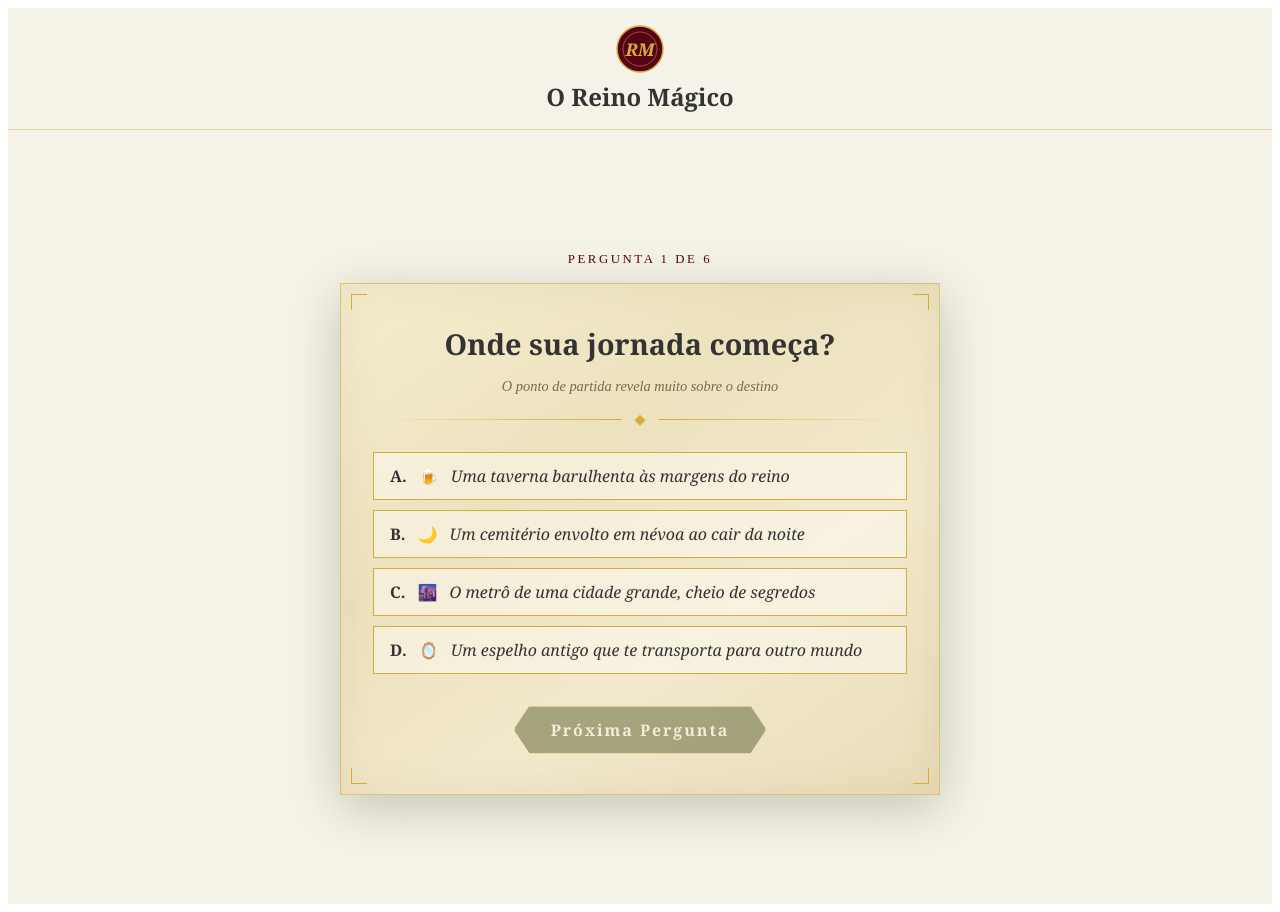
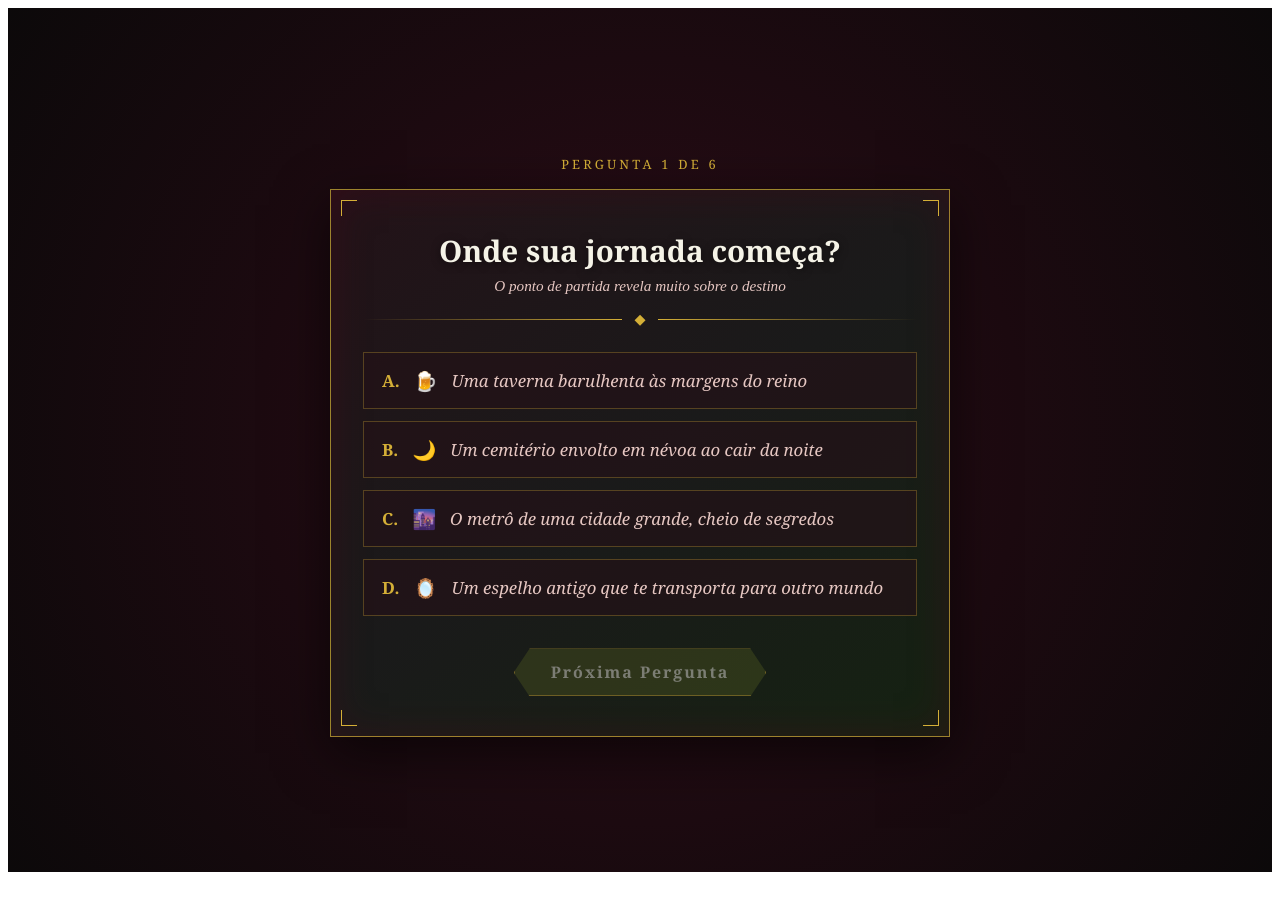
Before and after one commit to fotoslepiqueyas-del/tarcisio, a React (Vite) app: page / in a window 1280 px wide. Both pictures are taken after a click on the button "Iniciar Jornada". After the commit the page ends 880 px from the top, so only its background shows below. Built offline with nearby package versions, Linux system fonts and the light colour scheme.

Commit message:
Enhance fantasy genre details with book suggestions
Added book suggestions and updated descriptions for fantasy genres.

```diff
--- a/src/App.tsx
+++ b/src/App.tsx
@@ -25,6 +25,7 @@ interface SubgenreResult {
   description: string;
   emblem: string;
   traits: string[];
+  bookSuggestion: string;
   authors: string;
 }
 
@@ -104,54 +105,60 @@ const subgenreResults: Record<Subgenre, SubgenreResult> = {
     title: 'Alta Fantasia Épica',
     subtitle: 'Reinos Imortais & Profecias das Eras',
     description:
-      'Sua alma pulsa com o ritmo das batalhas eternas. Você é feito de lendas e estrelas — do tipo que sobrevive a guerras, ergue impérios e reescreve profecias. Os grandes mapas do mundo chamam seu nome, e dragões dobram seus pescoços para ouvi-lo. A Jornada do Herói é o seu ritmo cardíaco; o sacrifício pelo bem maior, a sua religião.',
-    emblem: '🏰',
+      'Sua alma pulsa com o ritmo das batalhas eternas. Você é feito de lendas e estrelas — do tipo que sobrevive a guerras, ergue impérios e reescreve profecias. Os grandes mapas do mundo chamam seu nome, e dragões dobram seus pescoços para ouvi-lo.',
+    emblem: '⚔️',
     traits: ['Grandioso', 'Épico', 'Mitológico', 'Profético'],
-    authors: 'Tolkien · Sanderson · George R.R. Martin',
+    bookSuggestion: 'Trono de Vidro (Sarah J. Maas)',
+    authors: 'Tolkien · Sanderson · Sarah J. Maas',
   },
   dark: {
     title: 'Fantasia Sombria',
     subtitle: 'Fronteiras entre o Crepúsculo e o Abismo',
     description:
-      'As trevas não te assustam — elas te fascinam. Você caminha nas bordas do mundo, onde a magia corrói a sanidade e os heróis pagam preços sangrentos por cada vitória. A beleza e o horror coexistem em você como gêmeos inseparáveis. Você prefere verdades cruéis a mentiras confortáveis, e isso te torna extraordinário.',
-    emblem: '🌑',
-    traits: ['Sombrio', 'Visceral', 'Filosófico', 'Complexo'],
-    authors: 'Joe Abercrombie · V.E. Schwab · Patrick Rothfuss',
+      'As trevas não te assustam — elas te fascinam. Você caminha nas bordas do mundo, onde a magia corrói a sanidade e os heróis pagam preços sangrentos por cada vitória. A beleza e o horror coexistem em você.',
+    emblem: '🖤',
+    traits: ['Sombrio', 'Visceral', 'Intenso', 'Complexo'],
+    bookSuggestion: 'Coração Lascivo',
+    authors: 'Joe Abercrombie · V.E. Schwab',
   },
   urban: {
     title: 'Fantasia Urbana',
     subtitle: 'Ruas Encantadas de Metrópoles Secretas',
     description:
-      'Você enxerga o que os outros ignoram — a magia escondida nos becos da cidade, os fae disfarçados de mendigos, os vampiros nos mesmos cafés que você. Seu mundo tem duas camadas: o mundano e o sobrenatural, e você habita ambas com igual conforto e uma ironia que encanta.',
+      'Você enxerga o que os outros ignoram — a magia escondida nos becos da cidade, os segredos urbanos e as sociedades ocultas sob o asfalto. Seu mundo habita o contraste entre o moderno e o místico.',
     emblem: '🌃',
     traits: ['Contemporâneo', 'Misterioso', 'Dualista', 'Perspicaz'],
+    bookSuggestion: 'Cidade dos Ossos / Instrumentos Mortais (Cassandra Clare)',
     authors: 'Neil Gaiman · Cassandra Clare · Jim Butcher',
   },
   romantasy: {
     title: 'Romantasy',
     subtitle: 'Reinos onde o Amor é a Maior das Magias',
     description:
-      'Para você, nenhuma batalha épica supera a tensão de dois corações destinados que resistem ao destino. Você lê nas entrelinhas entre o poder e o desejo, no olhar que diz mais do que qualquer profecia. Cortes fae, príncipes inacessíveis e amores impossíveis são o seu alimento espiritual.',
+      'Para você, nenhuma batalha épica supera a tensão de dois corações destinados que resistem ao destino. Você lê nas entrelinhas entre o poder e o desejo, onde cortes místicas e amores impossíveis reinam.',
     emblem: '🌹',
     traits: ['Apaixonado', 'Intenso', 'Mágico', 'Emotivo'],
+    bookSuggestion: 'Corte de Rosas e Espinhos',
     authors: 'Sarah J. Maas · Rebecca Yarros · Holly Black',
   },
   historical: {
     title: 'Fantasia Histórica',
     subtitle: 'Eras Perdidas onde a Magia Moldou a História',
     description:
-      'Você sente o cheiro de pergaminhos antigos e escuta o sussurro de civilizações esquecidas. A magia, para você, está enraizada na história — nos rituais da Roma Antiga, nas feiticeiras medievais, nos alquimistas do Renascimento. Você estuda o passado para compreender o presente encantado.',
+      'Você sente o cheiro de pergaminhos antigos e escuta o sussurro de civilizações esquecidas. A magia, para você, está enraizada no passado, nos rituais e nos segredos de eras remotas.',
     emblem: '🕯️',
     traits: ['Histórico', 'Ritualístico', 'Atmosférico', 'Erudito'],
-    authors: 'Susanna Clarke · Naomi Novik · Guy Gavriel Kay',
+    bookSuggestion: 'O Priorado da Laranjeira (Samantha Shannon)',
+    authors: 'Susanna Clarke · Naomi Novik · Samantha Shannon',
   },
   portal: {
     title: 'Fantasia de Portal',
     subtitle: 'Além — nos Mundos do Outro Lado do Espelho',
     description:
-      'Você sempre olhou para espelhos, armários e fontes antigas com uma pergunta nos olhos: e se? Sua fantasia favorita começa quando um ser ordinário atravessa o limiar do impossível e descobre ser extraordinário. A maravilha da descoberta e a reinvenção de si mesmo em um mundo novo alimentam a sua imaginação.',
+      'Você sempre olhou para espelhos, armários e fontes antigas com uma pergunta nos olhos: e se? Sua fantasia favorita começa quando um ser ordinário atravessa o limiar do impossível.',
     emblem: '🌀',
     traits: ['Maravilhoso', 'Transformador', 'Descoberta', 'Reinvenção'],
+    bookSuggestion: 'As Crônicas de Nárnia (C.S. Lewis)',
     authors: 'C.S. Lewis · Lev Grossman · Seanan McGuire',
   },
 };
@@ -188,36 +195,13 @@ function Filigrana({ flip = false }: { flip?: boolean }) {
   );
 }
 
-function WaxSeal({ letter = 'RM', size = 60 }: { letter?: string; size?: number }) {
-  const r = size / 2;
-  return (
-    <svg viewBox={`0 0 ${size} ${size}`} width={size} height={size}>
-      <circle cx={r} cy={r} r={r - 2} fill="#560319" stroke="#D4AF37" strokeWidth="1.5" />
-      <circle cx={r} cy={r} r={r - 8} fill="none" stroke="#D4AF37" strokeWidth="0.5" />
-      <text
-        x="50%"
-        y="54%"
-        textAnchor="middle"
-        dominantBaseline="middle"
-        fill="#D4AF37"
-        fontSize={size * 0.35}
-        fontFamily="Georgia, serif"
-        fontStyle="italic"
-        fontWeight="bold"
-      >
-        {letter}
-      </text>
-    </svg>
-  );
-}
-
-/* ─── Diamond Button ─────────────────────────────────────────────────────── */
+/* ─── Diamond Button (Estilo cartões da referência) ──────────────────────── */
 
 type ButtonVariant = 'primary' | 'secondary' | 'ghost';
 
 const VARIANT_STYLES: Record<ButtonVariant, { bg: string; color: string; shadow: string }> = {
-  primary: { bg: '#560319', color: '#F5F3E7', shadow: '0 4px 20px rgba(86,3,25,0.4)' },
-  secondary: { bg: '#4B5320', color: '#F5F3E7', shadow: '0 4px 20px rgba(75,83,32,0.4)' },
+  primary: { bg: '#560319', color: '#F5F3E7', shadow: '0 4px 20px rgba(86,3,25,0.6)' },
+  secondary: { bg: '#4B5320', color: '#F5F3E7', shadow: '0 4px 20px rgba(75,83,32,0.6)' },
   ghost: { bg: 'transparent', color: '#D4AF37', shadow: 'none' },
 };
 
@@ -288,15 +272,17 @@ function GoldDivider({ glyph = '✦' }: { glyph?: string }) {
   );
 }
 
+/* Card com fundo escuro e pergaminho envelhecido sofisticado (Vibe da imagem) */
 function ParchmentCard({ children, style = {} }: { children: React.ReactNode; style?: React.CSSProperties }) {
   return (
     <div
       style={{
         position: 'relative',
-        background: 'linear-gradient(145deg, #f5edcf 0%, #ede2be 35%, #f2e8cc 65%, #e9ddb9 100%)',
-        border: '1px solid rgba(212,175,55,0.6)',
-        boxShadow: '0 12px 48px rgba(0,0,0,0.2), inset 0 0 40px rgba(139,110,50,0.1)',
+        background: 'linear-gradient(145deg, #231218 0%, #1a1a1a 50%, #152212 100%)',
+        border: '1.5px solid rgba(212,175,55,0.7)',
+        boxShadow: '0 16px 50px rgba(0,0,0,0.6), inset 0 0 40px rgba(86,3,25,0.3)',
         padding: '2.5rem 2rem',
+        color: '#F5F3E7',
         ...style,
       }}
     >
@@ -306,29 +292,20 @@ function ParchmentCard({ children, style = {} }: { children: React.ReactNode; st
   );
 }
 
-function Header() {
-  return (
-    <header style={{ background: '#F5F3E7', borderBottom: '1px solid rgba(212,175,55,0.4)', padding: '1rem' }}>
-      <div style={{ maxWidth: '900px', margin: '0 auto', display: 'flex', flexDirection: 'column', alignItems: 'center', gap: '6px' }}>
-        <WaxSeal letter="RM" size={50} />
-        <h1 style={{ fontFamily: "Georgia, serif", color: '#333', fontSize: '1.5rem', margin: 0 }}>O Reino Mágico</h1>
-      </div>
-    </header>
-  );
-}
-
 function HeroSection({ onStart }: { onStart: () => void }) {
   return (
-    <main style={{ background: 'linear-gradient(158deg, #130609 0%, #0e1808 45%, #140f04 100%)', minHeight: 'calc(100vh - 90px)', display: 'flex', alignItems: 'center', justifyContent: 'center', padding: '2rem' }}>
+    <main style={{ background: 'radial-gradient(circle at center, #2c0b16 0%, #0c090a 100%)', minHeight: '100vh', display: 'flex', alignItems: 'center', justifyContent: 'center', padding: '2rem' }}>
       <ParchmentCard style={{ maxWidth: '600px', width: '100%', textAlign: 'center' }}>
         <Filigrana />
-        <h2 style={{ fontFamily: "Georgia, serif", color: '#560319', fontSize: '2.2rem', margin: '1rem 0' }}>Qual é o seu Subgênero de Fantasia?</h2>
+        <h2 style={{ fontFamily: "Georgia, serif", color: '#D4AF37', fontSize: '2.4rem', margin: '1.2rem 0', textShadow: '0 2px 10px rgba(212,175,55,0.4)' }}>
+          Qual é o seu Subgênero de Fantasia?
+        </h2>
         <GoldDivider />
-        <p style={{ fontFamily: "Georgia, serif", fontStyle: 'italic', color: '#333', fontSize: '1.1rem', margin: '1.5rem 0' }}>
-          Responda a 6 perguntas e descubra a qual mundo literário você pertence.
+        <p style={{ fontFamily: "Georgia, serif", fontStyle: 'italic', color: '#E6C7C2', fontSize: '1.15rem', margin: '1.5rem 0', lineHeight: 1.6 }}>
+          Responda a 6 perguntas sob o véu do mistério e descubra a qual mundo literário a sua alma pertence.
         </p>
         <Filigrana flip />
-        <div style={{ marginTop: '1.5rem' }}>
+        <div style={{ marginTop: '1.8rem' }}>
           <DiamondButton onClick={onStart} variant="primary" wide>Iniciar Jornada</DiamondButton>
         </div>
       </ParchmentCard>
@@ -341,18 +318,20 @@ function QuizSection({ question, questionIndex, total, selected, onSelect, onNex
   const OPTION_LETTERS = ['A', 'B', 'C', 'D'];
 
   return (
-    <main style={{ background: '#F5F3E7', minHeight: 'calc(100vh - 90px)', display: 'flex', alignItems: 'center', justifyContent: 'center', padding: '2rem' }}>
-      <div style={{ maxWidth: '600px', width: '100%' }}>
-        <p style={{ textAlign: 'center', color: '#560319', fontSize: '0.8rem', letterSpacing: '0.2em', textTransform: 'uppercase', marginBottom: '1rem' }}>
+    <main style={{ background: 'radial-gradient(circle at center, #2c0b16 0%, #0c090a 100%)', minHeight: '100vh', display: 'flex', alignItems: 'center', justifyContent: 'center', padding: '2rem' }}>
+      <div style={{ maxWidth: '620px', width: '100%' }}>
+        <p style={{ textAlign: 'center', color: '#D4AF37', fontSize: '0.8rem', letterSpacing: '0.25em', textTransform: 'uppercase', marginBottom: '1rem', fontFamily: "Georgia, serif" }}>
           Pergunta {questionIndex + 1} de {total}
         </p>
         <ParchmentCard>
           <div style={{ textAlign: 'center', marginBottom: '1.5rem' }}>
-            <h2 style={{ fontFamily: "Georgia, serif", color: '#333', fontSize: '1.8rem', margin: 0 }}>{question.question}</h2>
-            <p style={{ fontStyle: 'italic', color: '#7a6a4e', fontSize: '0.9rem' }}>{question.subtitle}</p>
+            <h2 style={{ fontFamily: "Georgia, serif", color: '#F5F3E7', fontSize: '1.85rem', margin: 0, textShadow: '0 2px 8px rgba(0,0,0,0.5)' }}>
+              {question.question}
+            </h2>
+            <p style={{ fontStyle: 'italic', color: '#E6C7C2', fontSize: '0.95rem', marginTop: '6px' }}>{question.subtitle}</p>
             <GoldDivider glyph="◆" />
           </div>
-          <div style={{ display: 'flex', flexDirection: 'column', gap: '10px' }}>
+          <div style={{ display: 'flex', flexDirection: 'column', gap: '12px' }}>
             {question.options.map((opt: any, idx: number) => {
               const isSelected = selected === opt.subgenre;
               return (
@@ -364,18 +343,20 @@ function QuizSection({ question, questionIndex, total, selected, onSelect, onNex
                     textAlign: 'left',
                     display: 'flex',
                     alignItems: 'center',
-                    gap: '12px',
-                    padding: '12px 16px',
-                    background: isSelected ? '#4B5320' : 'rgba(255,255,255,0.4)',
-                    border: '1px solid #D4AF37',
+                    gap: '14px',
+                    padding: '14px 18px',
+                    background: isSelected ? 'linear-gradient(135deg, #4B5320 0%, #2c3212 100%)' : 'rgba(35, 18, 24, 0.7)',
+                    border: isSelected ? '1.5px solid #D4AF37' : '1px solid rgba(212,175,55,0.3)',
                     cursor: 'pointer',
-                    color: isSelected ? '#F5F3E7' : '#333',
+                    color: isSelected ? '#F5F3E7' : '#E6C7C2',
                     fontFamily: "Georgia, serif",
-                    fontSize: '1rem',
+                    fontSize: '1.05rem',
+                    boxShadow: isSelected ? '0 4px 15px rgba(75,83,32,0.4)' : 'none',
+                    transition: 'all 0.2s ease',
                   }}
                 >
-                  <span style={{ fontWeight: 'bold' }}>{OPTION_LETTERS[idx]}.</span>
-                  <span>{opt.icon}</span>
+                  <span style={{ fontWeight: 'bold', color: '#D4AF37' }}>{OPTION_LETTERS[idx]}.</span>
+                  <span style={{ fontSize: '1.2rem' }}>{opt.icon}</span>
                   <span style={{ fontStyle: 'italic' }}>{opt.text}</span>
                 </button>
               );
@@ -394,17 +375,29 @@ function QuizSection({ question, questionIndex, total, selected, onSelect, onNex
 
 function ResultSection({ result, onReset }: any) {
   return (
-    <main style={{ background: 'linear-gradient(158deg, #130609 0%, #0c1507 45%, #13100a 100%)', minHeight: 'calc(100vh - 90px)', display: 'flex', alignItems: 'center', justifyContent: 'center', padding: '2rem' }}>
-      <ParchmentCard style={{ maxWidth: '600px', width: '100%', textAlign: 'center' }}>
-        <div style={{ fontSize: '3rem', marginBottom: '0.5rem' }}>{result.emblem}</div>
+    <main style={{ background: 'radial-gradient(circle at center, #2c0b16 0%, #0c090a 100%)', minHeight: '100vh', display: 'flex', alignItems: 'center', justifyContent: 'center', padding: '2rem' }}>
+      <ParchmentCard style={{ maxWidth: '640px', width: '100%', textAlign: 'center' }}>
+        <div style={{ fontSize: '3.2rem', marginBottom: '0.2rem', filter: 'drop-shadow(0 2px 8px rgba(212,175,55,0.4))' }}>{result.emblem}</div>
         <Filigrana />
-        <h2 style={{ fontFamily: "Georgia, serif", color: '#560319', fontSize: '2.5rem', margin: '0.5rem 0' }}>{result.title}</h2>
-        <p style={{ fontStyle: 'italic', color: '#560319', marginBottom: '1rem' }}>{result.subtitle}</p>
+        <h2 style={{ fontFamily: "Georgia, serif", color: '#D4AF37', fontSize: '2.5rem', margin: '0.5rem 0' }}>{result.title}</h2>
+        <p style={{ fontStyle: 'italic', color: '#E6C7C2', fontSize: '1.05rem', marginBottom: '1rem' }}>{result.subtitle}</p>
+
         <GoldDivider glyph="◆ ◆ ◆" />
-        <p style={{ fontStyle: 'italic', color: '#333', lineHeight: '1.6', textAlign: 'left', margin: '1rem 0' }}>{result.description}</p>
-        <p style={{ fontSize: '0.85rem', color: '#7a6a4e', margin: '1.5rem 0' }}>Autores de referência: {result.authors}</p>
+
+        <p style={{ fontStyle: 'italic', color: '#F5F3E7', lineHeight: '1.7', textAlign: 'left', margin: '1.2rem 0', fontSize: '1.05rem' }}>
+          {result.description}
+        </p>
+
+        {/* Livro Indicado */}
+        <div style={{ background: 'rgba(86, 3, 25, 0.4)', border: '1px solid #D4AF37', padding: '14px', margin: '1.5rem 0', borderRadius: '4px' }}>
+          <p style={{ fontSize: '0.85rem', color: '#E6C7C2', textTransform: 'uppercase', letterSpacing: '0.15em', marginBottom: '4px' }}>📚 Obra Literária Recomendada</p>
+          <p style={{ fontFamily: "Georgia, serif", fontSize: '1.25rem', color: '#D4AF37', fontWeight: 'bold' }}>{result.bookSuggestion}</p>
+        </div>
+
+        <p style={{ fontSize: '0.9rem', color: '#bfa89b', fontStyle: 'italic', margin: '1rem 0' }}>Autores essenciais: {result.authors}</p>
+
         <Filigrana flip />
-        <div style={{ marginTop: '1.5rem' }}>
+        <div style={{ marginTop: '1.8rem' }}>
           <DiamondButton onClick={onReset} variant="primary">Refazer o Quiz</DiamondButton>
         </div>
       </ParchmentCard>
@@ -459,15 +452,17 @@ export default function App() {
   }
 
   return (
-    <div style={{ minHeight: '100vh', background: '#F5F3E7' }}>
+    <div style={{ minHeight: '100vh', background: '#0c090a' }}>
       <audio
         ref={audioRef}
         src={backgroundMusic}
         loop
       />
 
-      <Header />
+      {/* O cabeçalho com o selo "RM" foi totalmente removido daqui */}
+
       {screen === 'hero' && <HeroSection onStart={startQuiz} />}
+
       {screen === 'quiz' && (
         <QuizSection
           question={questions[questionIndex]}
@@ -478,7 +473,10 @@ export default function App() {
           onNext={handleNext}
         />
       )}
-      {screen === 'result' && result && <ResultSection result={result} onReset={resetQuiz} />}
+
+      {screen === 'result' && result && (
+        <ResultSection result={result} onReset={resetQuiz} />
+      )}
     </div>
   );
 }
```
